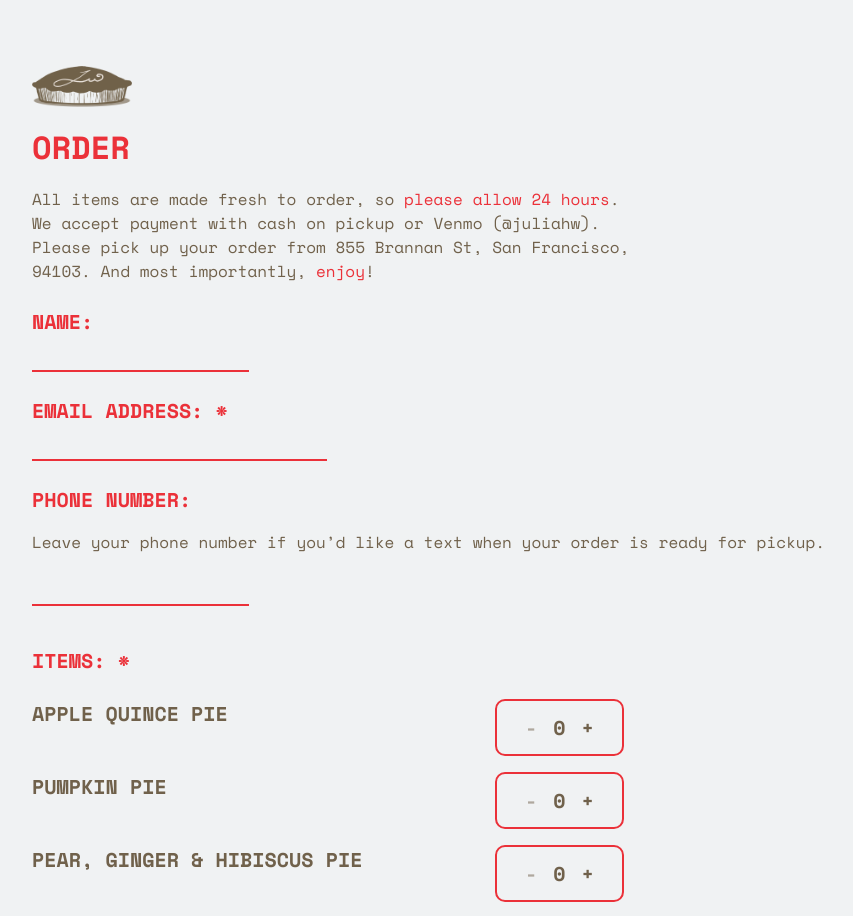
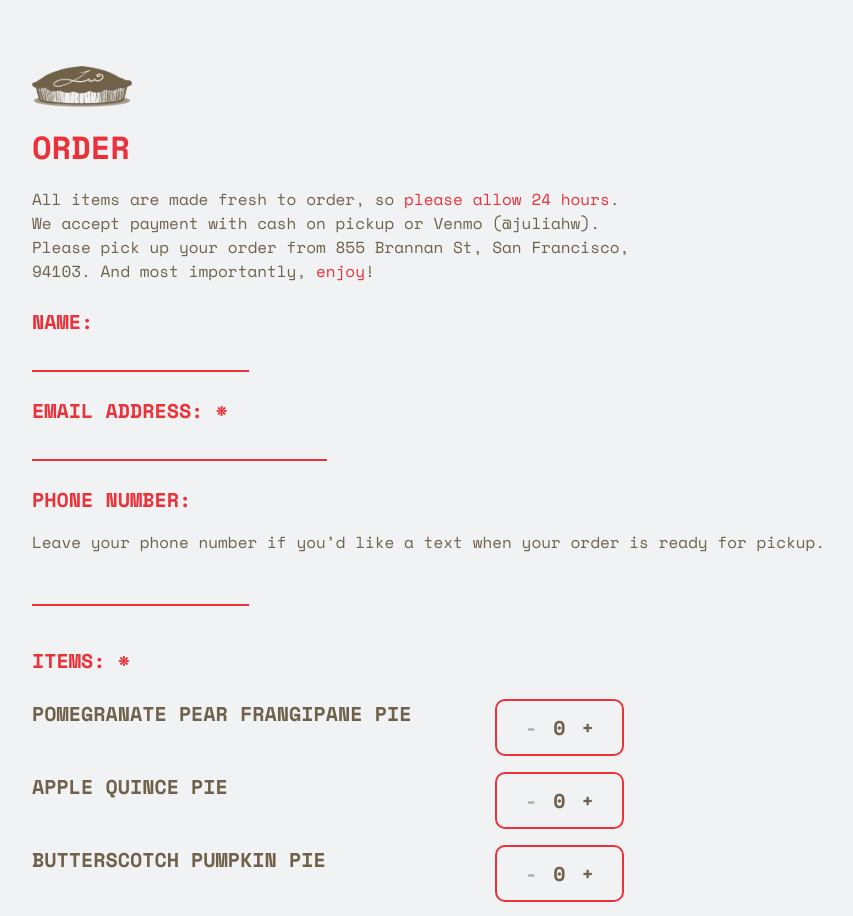
Before and after one commit to juliahw/juliaspies, a React app: page /#/order in a window 1280 px wide. Shown: the top 916 px of the page, without its empty margins (154-1007 px from the left). Built offline with nearby package versions, Linux system fonts and the light colour scheme.

Commit message:
Late fall menu

```diff
--- a/src/components/Form.js
+++ b/src/components/Form.js
@@ -37,12 +37,6 @@ class Form extends React.Component {
     this.incrementFunction = this.incrementFunction.bind(this)
   }
 
-  // componentDidMount() {
-  //   if (!this.state.submitted) {
-  //     this.nameInput.focus()
-  //   }
-  // }
-
   handleChange(e) {
     let state = {}
     state[e.target.name] = e.target.value
@@ -62,6 +56,7 @@ class Form extends React.Component {
     this.setState({ submitting: true })
 
     const params = Object.assign(this.state, this.state.items)
+    params.timestamp = new Date().toString()
 
     let url = new URL(GOOGLE_SCRIPT_URL)
     url.search = new URLSearchParams(params)
--- a/src/components/Home.js
+++ b/src/components/Home.js
@@ -18,9 +18,11 @@ const Home = () => (
 
     <div className="row">
       <div className="span12">
-        <div className="btn disabled space2">
-            <h3 className="text-white">Closed for Thanksgiving</h3>
-        </div>
+        <Link to="/order">
+          <div className="btn space2">
+              <h3 className="text-white">Order Now</h3>
+          </div>
+        </Link>
       </div>
     </div>
 
@@ -28,7 +30,7 @@ const Home = () => (
       <div className="span8">
         <h2>Menu</h2>
         <p>
-          Great pie is as essential to autumn as the changing of the leaves. We’re so excited to unveil our seasonal fall menu, full of warmth, spice & classics with a twist. Enjoy!
+          Thanksgiving might be over, but the holiday season has just begun. Bring home one of our late fall menu items today to share with friends & family!
         </p>
       </div>
     </div>
--- a/src/menuItems.js
+++ b/src/menuItems.js
@@ -1,4 +1,10 @@
 const menuItems = [
+  {
+    id: "pomegranatePearFrangipane",
+    name: "Pomegranate Pear Frangipane Pie",
+    description: "An autumn riff on our bourbon peach pie! Pears poached in fresh pomegranate syrup, nestled in brandy-spiked brown butter almond frangipane.",
+    price: 32,
+  },
   {
     id: "appleQuince",
     name: "Apple Quince Pie",
@@ -6,15 +12,9 @@ const menuItems = [
     price: 30,
   },
   {
-    id: "pumpkin",
-    name: "Pumpkin Pie",
-    description: "Creamy pumpkin custard in flaky all-butter crust, topped with torched homemade marshmallows.",
-    price: 28,
-  },
-  {
-    id: "pearGingerHibiscus",
-    name: "Pear, Ginger & Hibiscus Pie",
-    description: "Hibiscus poached pears spiced with fresh ginger in flaky all-butter crust.",
+    id: "butterscotchPumpkin",
+    name: "Butterscotch Pumpkin Pie",
+    description: "Creamy pumpkin custard with brown butter butterscotch & toasted spices in flaky all-butter crust.",
     price: 30,
   },
   {
```
Also changed, not shown: public/bundle.js.
